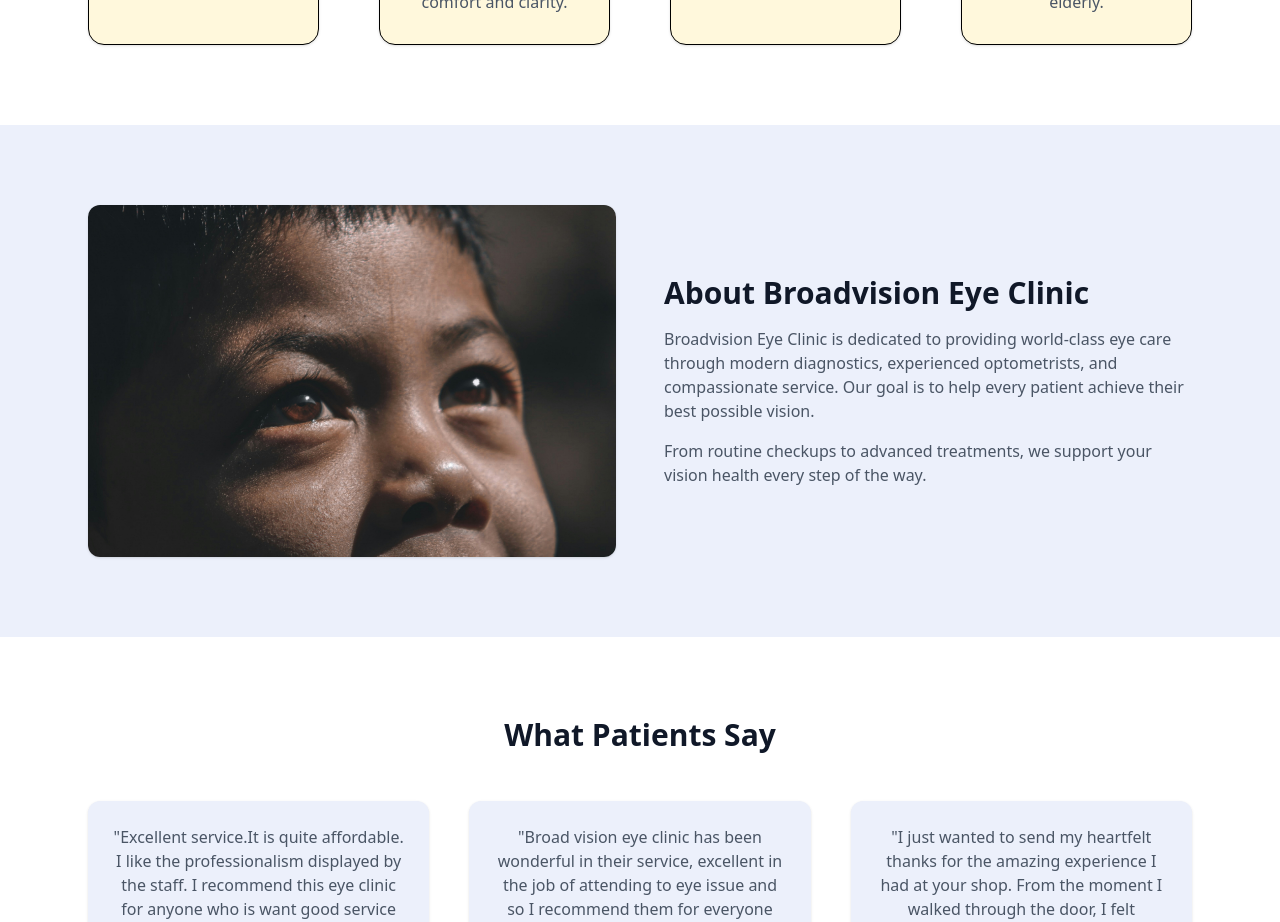
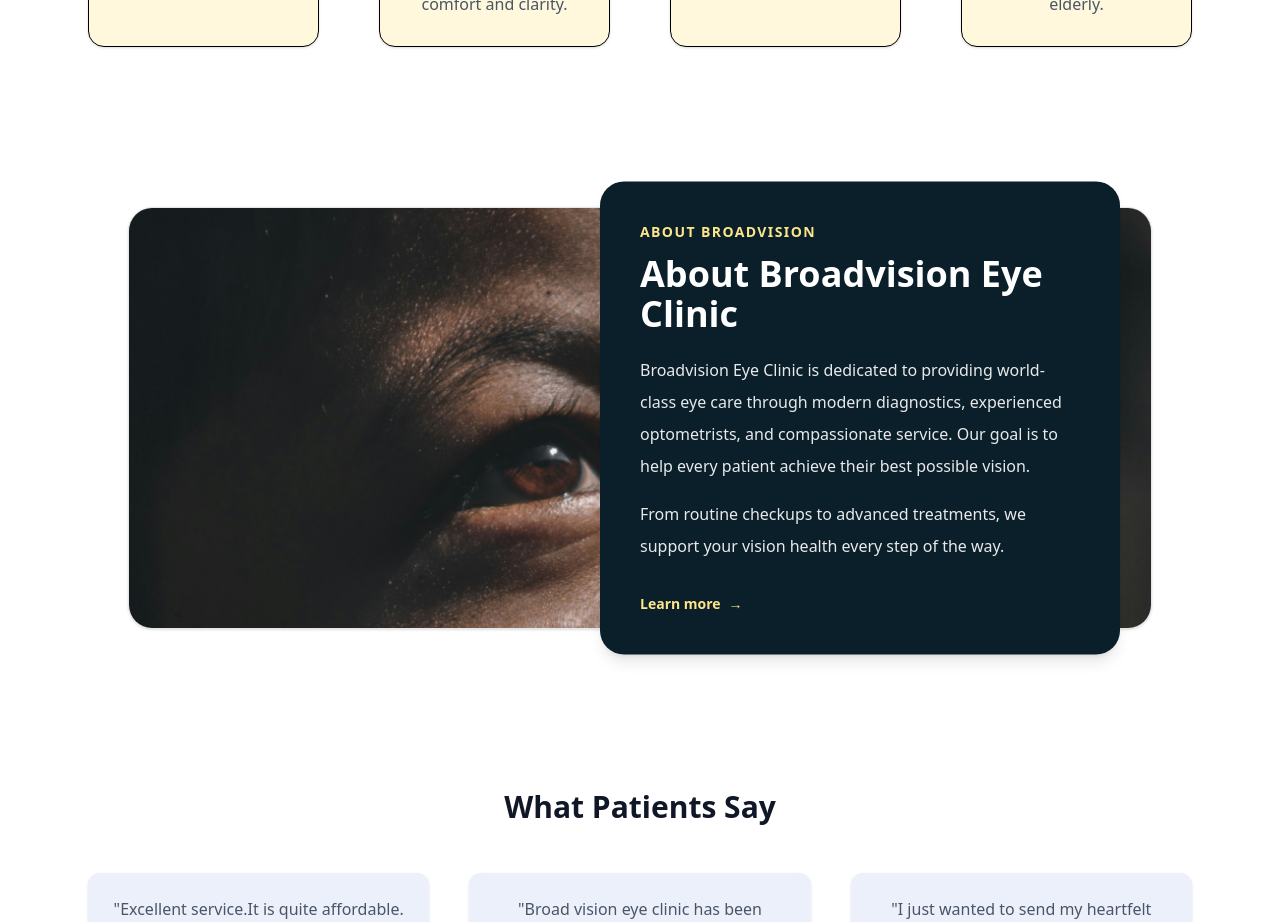
Before and after one commit to ChiomaAg/BroadVision, a React (Vite) app in the folder broadVision/: page / in a window 1280 px wide. Shown: the part 1060-1982 px from the top of the page. Built offline with nearby package versions, Linux system fonts and the light colour scheme.

Commit message:
about edit

```diff
--- a/broadVision/src/components/AboutClinic.jsx
+++ b/broadVision/src/components/AboutClinic.jsx
@@ -1,30 +1,52 @@
-import eyes from '../assets/child_eyes.jpg'
+import eyes from "../assets/child_eyes.jpg";
+import { NavLink } from "react-router-dom";
 
 export default function AboutClinic() {
   return (
-    <section className="py-20 bg-[#ecf0fb]">
-      <div className="max-w-6xl mx-auto px-6 grid md:grid-cols-2 gap-12 items-center">
-
-        {/* Image */}
+    <section className="py-20">
+      <div className="mx-auto max-w-6xl px-4 sm:px-6 lg:px-16">
+        <div className="relative">
+          {/* IMAGE CARD */}
+          <div className="overflow-hidden rounded-3xl shadow-sm border border-black/10">
             <img
               src={eyes}
               alt="Clinic"
-          className="rounded-xl shadow"
+              className="h-[320px] w-full object-cover sm:h-[420px]"
             />
+          </div>
 
-        {/* Text */}
-        <div>
-          <h2 className="text-3xl font-bold text-gray-900">About Broadvision Eye Clinic</h2>
+          {/* OVERLAY CARD */}
+          <div
+            className="mt-8 lg:mt-0 lg:absolute lg:right-8 lg:top-1/2 lg:-translate-y-1/2
+                       w-full lg:w-[520px]
+                       rounded-3xl bg-[#0B1F2A] text-white shadow-lg
+                       p-8 sm:p-10"
+          >
+            <p className="text-sm font-semibold tracking-widest text-[#FDE68A] uppercase">
+              About Broadvision
+            </p>
 
-          <p className="mt-4 text-gray-600">
+            <h2 className="mt-3 text-3xl sm:text-4xl font-semibold">
+              About Broadvision Eye Clinic
+            </h2>
+
+            <p className="mt-5 text-white/90 leading-8">
               Broadvision Eye Clinic is dedicated to providing world-class eye care through modern
               diagnostics, experienced optometrists, and compassionate service. Our goal is to help
               every patient achieve their best possible vision.
             </p>
 
-          <p className="mt-4 text-gray-600">
+            <p className="mt-4 text-white/90 leading-8">
               From routine checkups to advanced treatments, we support your vision health every step of the way.
             </p>
+
+            <NavLink
+              to="/AboutUs"
+              className="mt-8 inline-flex items-center gap-2 text-sm font-semibold text-[#FDE68A] hover:underline"
+            >
+              Learn more <span aria-hidden>→</span>
+            </NavLink>
+          </div>
         </div>
       </div>
     </section>
--- a/broadVision/src/components/HomeServices.jsx
+++ b/broadVision/src/components/HomeServices.jsx
@@ -48,7 +48,7 @@ export default function HomeServices() {
                  transition duration-300 hover:-translate-y-1 hover:shadow-md space-y-4"
                             >
                                 <div className="text-[#1434A4] flex justify-center">
-                                    <Icon size={22} />
+                                    <Icon size={24} />
                                 </div>
 
                                 <h3 className="font-semibold text-lg text-gray-900">
```
Lines whose indentation alone changed are shown as unchanged.
